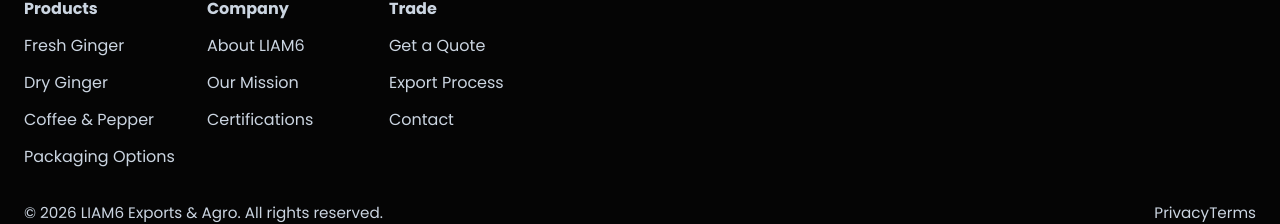
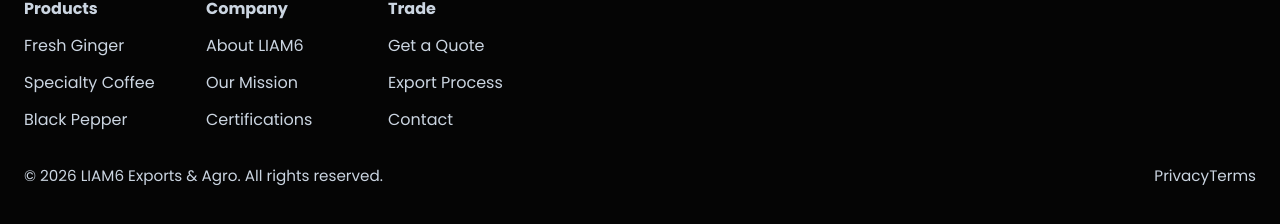
Before and after one commit to mithunurs17/startup-site, a React (Vite) app: page / in a window 1280 px wide. Shown: the part 1131-1355 px from the top of the page. Built offline with nearby package versions, Linux system fonts and the light colour scheme.

Commit message:
app routes

```diff
--- a/src/App.tsx
+++ b/src/App.tsx
@@ -3,6 +3,9 @@
 import Products from './pages/Products';
 import About from './pages/About';
 import Contact from './pages/Contact';
+import Ginger from './pages/products/Ginger';
+import Coffee from './pages/products/Coffee';
+import BlackPepper from './pages/products/BlackPepper';
 import { useEffect, useState } from 'react';
 
 function Layout({ children }: { children: React.ReactNode }) {
@@ -41,10 +44,9 @@
           <div className="footer-links">
             <div>
               <h4>Products</h4>
-              <Link to="/products">Fresh Ginger</Link>
-              <Link to="/products">Dry Ginger</Link>
-              <Link to="/products">Coffee & Pepper</Link>
-              <Link to="/products">Packaging Options</Link>
+              <Link to="/products/ginger">Fresh Ginger</Link>
+              <Link to="/products/coffee">Specialty Coffee</Link>
+              <Link to="/products/black-pepper">Black Pepper</Link>
             </div>
             <div>
               <h4>Company</h4>
@@ -78,6 +80,9 @@
       <Routes>
         <Route path="/" element={<Layout><Home /></Layout>} />
         <Route path="/products" element={<Layout><Products /></Layout>} />
+        <Route path="/products/ginger" element={<Layout><Ginger /></Layout>} />
+        <Route path="/products/coffee" element={<Layout><Coffee /></Layout>} />
+        <Route path="/products/black-pepper" element={<Layout><BlackPepper /></Layout>} />
         <Route path="/about" element={<Layout><About /></Layout>} />
         <Route path="/contact" element={<Layout><Contact /></Layout>} />
       </Routes>
```
